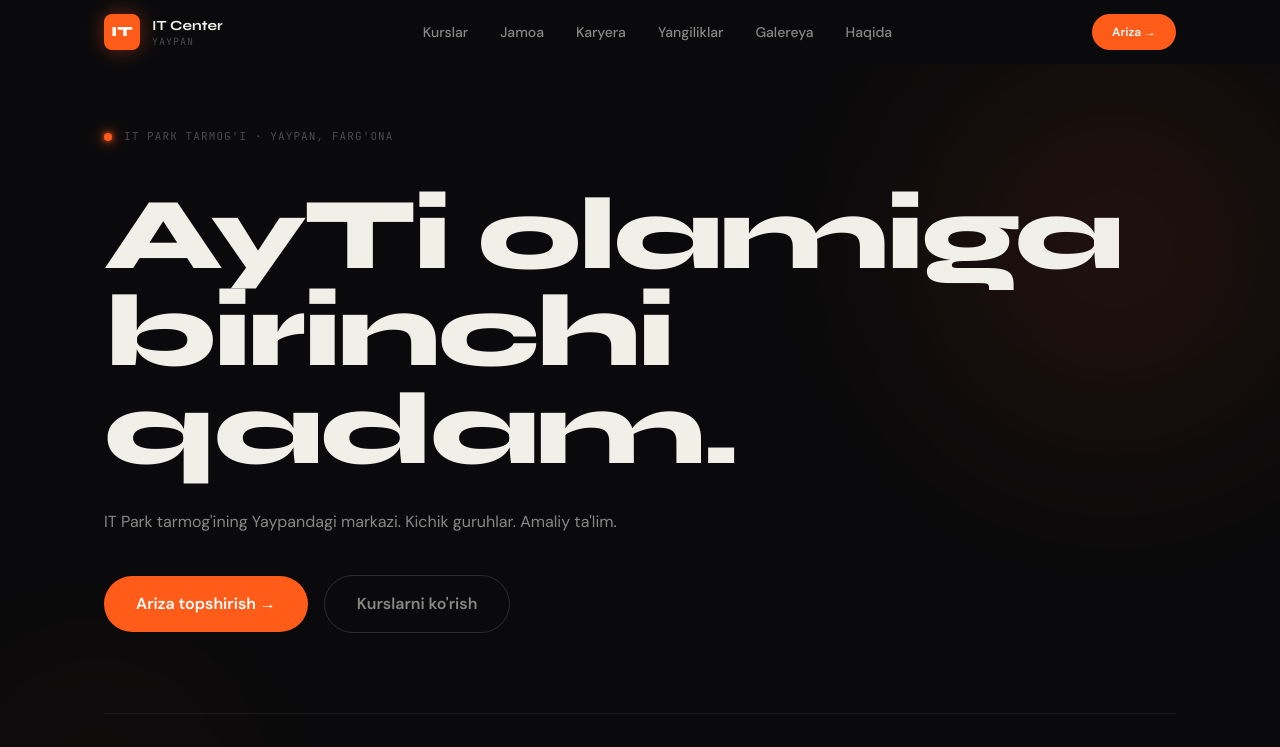
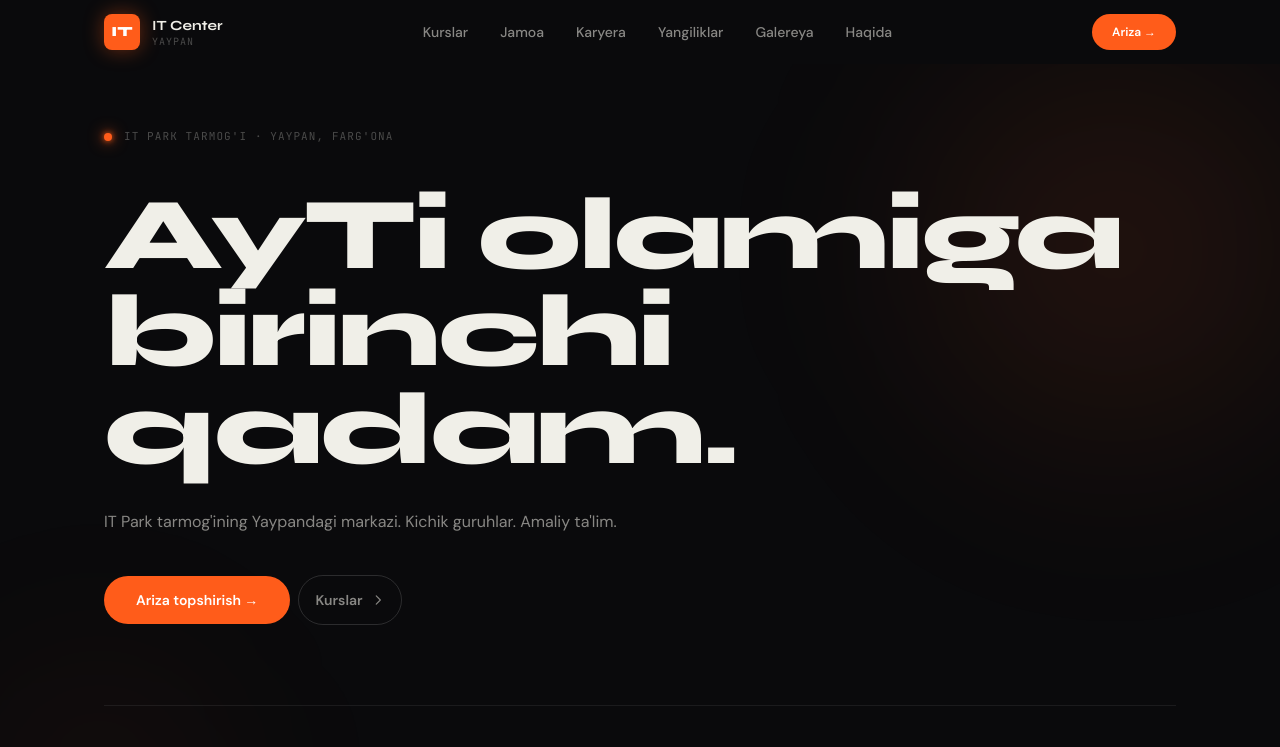
Before and after one commit to java-rakhmonaliev/ayticenter, a Django app: page / in a window 1280 px wide. Shown: the top 747 px of the page. Run offline with Django 5.2, Linux system fonts and the light colour scheme; data comes from the database, SQL or seed files in the repository; data that the repository does not hold is empty; style sheets or scripts are compiled from the project's sources.

Commit message:
ui/ux redesign

```diff
--- a/templates/core/home.html
+++ b/templates/core/home.html
@@ -41,12 +41,19 @@
       </p>
     </div>
 
-    <div class="hero-reveal delay-3 flex items-center gap-4 mt-10">
-      <a href="{% url 'admissions:apply' %}" class="btn-primary px-8 py-4 text-base font-bold">
+    <div class="hero-reveal delay-3 flex items-center gap-2 mt-10">
+      <a href="{% url 'admissions:apply' %}"
+         class="btn-primary font-bold flex-1 sm:flex-none sm:px-8 py-3.5 text-sm justify-center">
         Ariza topshirish →
       </a>
-      <a href="{% url 'courses:list' %}" class="btn-ghost px-8 py-4 text-base">
-        Kurslarni ko'rish
+      <a href="{% url 'courses:list' %}"
+         class="btn-ghost inline-flex items-center gap-2 py-3.5 px-4 text-sm"
+         style="white-space: nowrap; flex-shrink: 0;">
+        <span>Kurslar</span>
+        <svg width="14" height="14" viewBox="0 0 24 24" fill="none" stroke="currentColor"
+             stroke-width="2" stroke-linecap="round" stroke-linejoin="round">
+          <path d="M9 5l7 7-7 7"/>
+        </svg>
       </a>
     </div>
 
```
